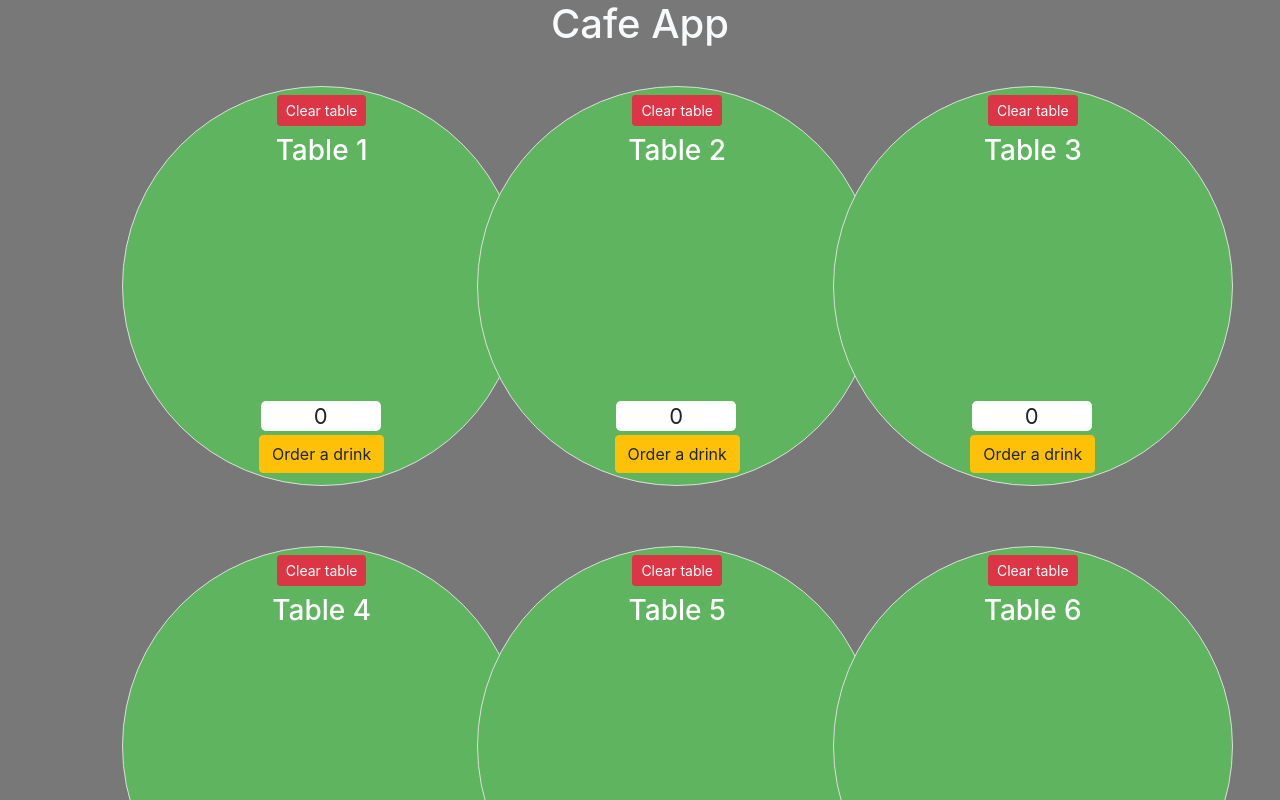
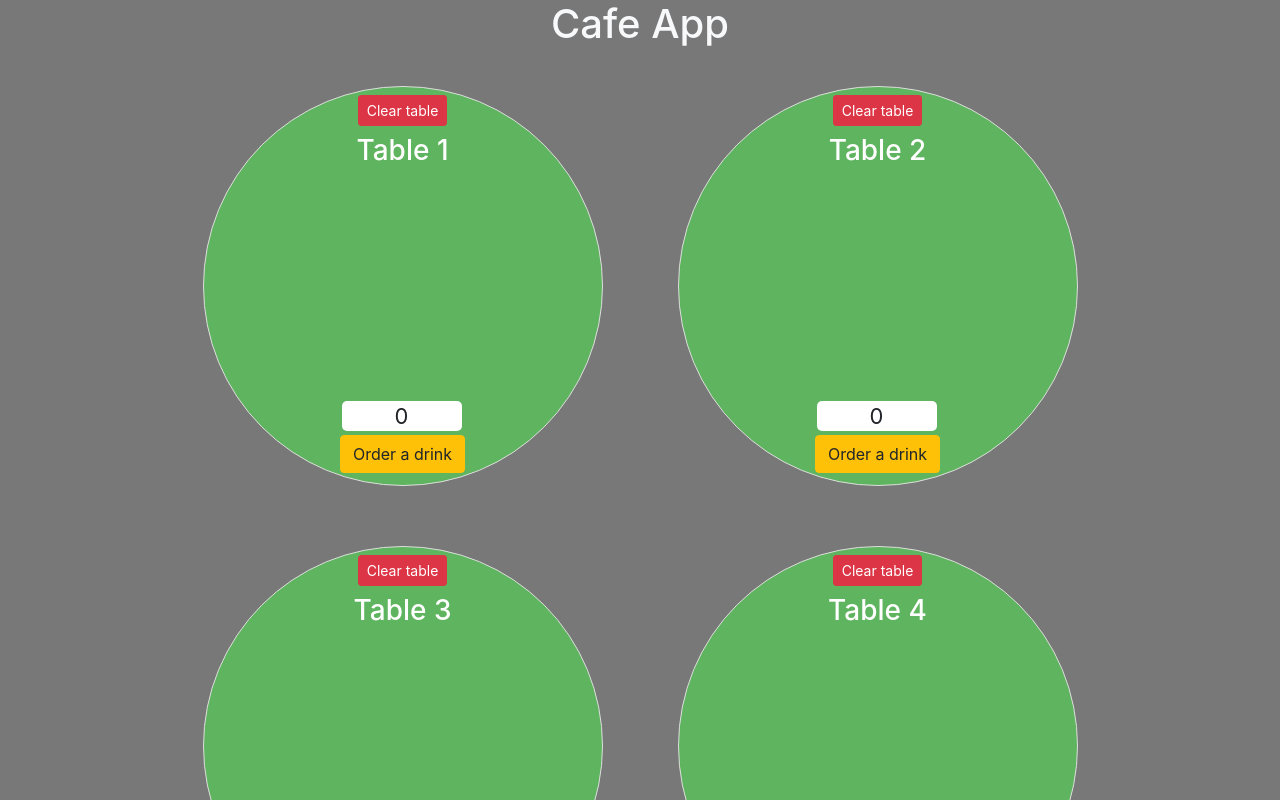
Before and after one commit to nebojsadj/Cafe-React, a React (Create React App) app: page / in a window 1280 px wide. Shown: the top 800 px of the page. Built offline with nearby package versions, Linux system fonts and the light colour scheme.

Commit message:
4 tables

```diff
--- a/src/App.js
+++ b/src/App.js
@@ -36,24 +36,6 @@ function App() {
     },
     {
       id: 4,
-      espresso: 0,
-      espressoPrice: 120,
-      cappuccino: 0,
-      cappuccinoPrice: 140,
-      tea: 0,
-      teaPrice: 90,
-    },
-    {
-      id: 5,
-      espresso: 0,
-      espressoPrice: 120,
-      cappuccino: 0,
-      cappuccinoPrice: 140,
-      tea: 0,
-      teaPrice: 90,
-    },
-    {
-      id: 6,
       espresso: 0,
       espressoPrice: 120,
       cappuccino: 0,
--- a/src/components/Tables.js
+++ b/src/components/Tables.js
@@ -3,7 +3,7 @@ import Table from "./Table";
 
 function Tables({ state, sendId, clearTable }) {
   let tables = state.map((table, index) => (
-    <div className="col-4" key={index}>
+    <div className="col-6" key={index}>
       <Table
         table={table}
         index={index}
@@ -13,7 +13,7 @@ function Tables({ state, sendId, clearTable }) {
     </div>
   ));
   return (
-    <div className="container-fluid">
+    <div className="container">
       <div className="row">
         <div className="col-10 offset-1">
           <div className="row">{tables}</div>
```
